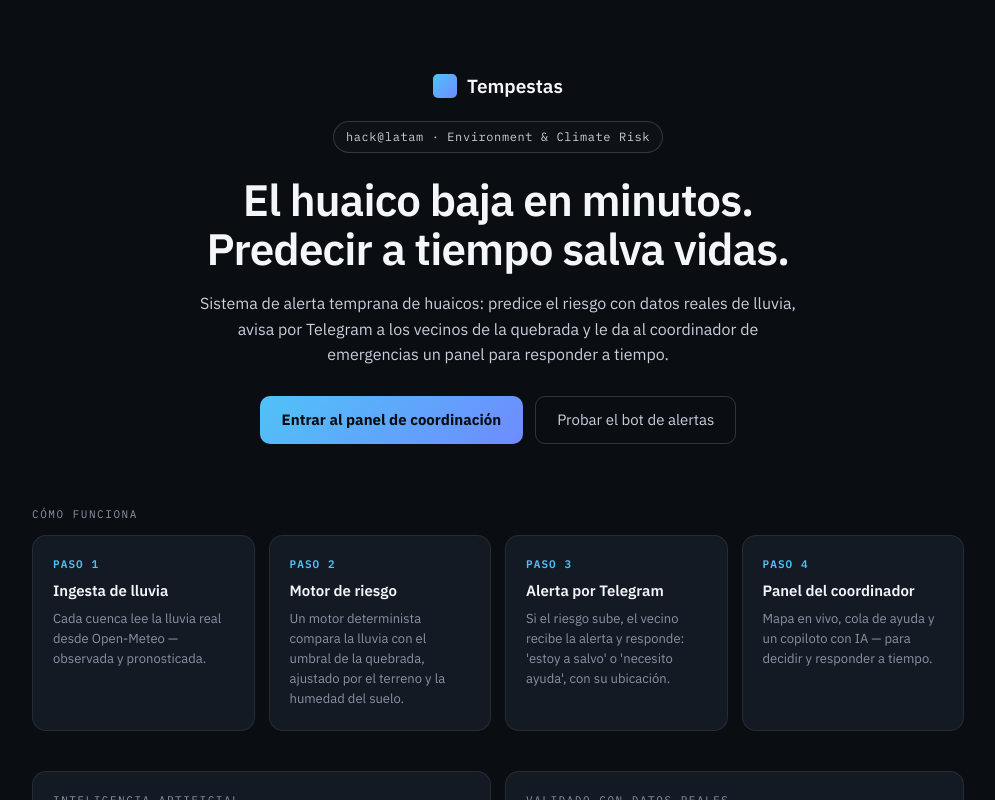
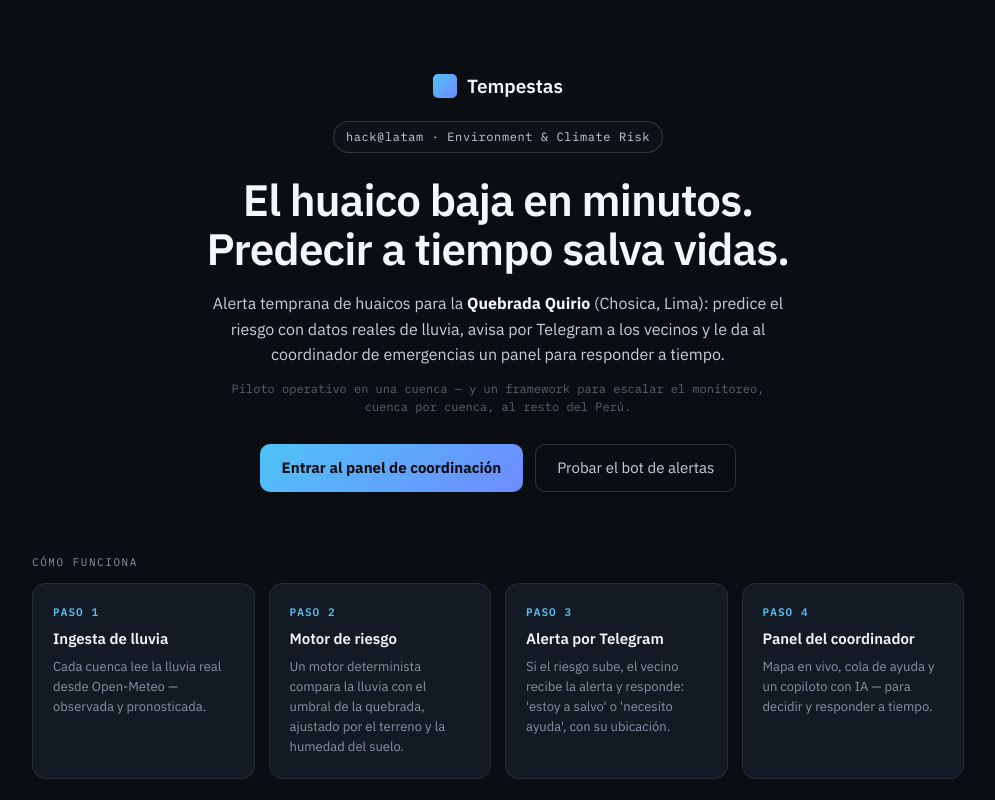
Before and after one commit to paul0610/hackaton-indies-prediccion-huaicos, a Next.js app: page / in a window 1280 px wide. Shown: the top 800 px of the page, without its empty margins (142-1137 px from the left). Built offline with nearby package versions, Linux system fonts and the light colour scheme.

Commit message:
Landing: alcance explicito (cuenca Quirio) y framing de framework

```diff
--- a/app/page.tsx
+++ b/app/page.tsx
@@ -55,9 +55,14 @@ export default function Home() {
         </h1>
 
         <p className="lp-lead">
-          Sistema de alerta temprana de huaicos: predice el riesgo con datos
-          reales de lluvia, avisa por Telegram a los vecinos de la quebrada y le
-          da al coordinador de emergencias un panel para responder a tiempo.
+          Alerta temprana de huaicos para la <b>Quebrada Quirio</b> (Chosica,
+          Lima): predice el riesgo con datos reales de lluvia, avisa por
+          Telegram a los vecinos y le da al coordinador de emergencias un panel
+          para responder a tiempo.
+        </p>
+        <p className="lp-scope">
+          Piloto operativo en una cuenca — y un framework para escalar el
+          monitoreo, cuenca por cuenca, al resto del Perú.
         </p>
 
         <div className="lp-actions">
--- a/app/panel/panel.css
+++ b/app/panel/panel.css
@@ -372,6 +372,11 @@
   font-size: 16px; color: var(--ink-1); line-height: 1.6;
   margin: 18px 0 0; max-width: 600px;
 }
+.lp-lead b { color: var(--ink-0); }
+.lp-scope {
+  font-family: var(--font-mono); font-size: 12px; color: var(--ink-3);
+  margin: 12px 0 0; max-width: 560px; line-height: 1.5;
+}
 .lp-actions {
   display: flex; gap: 12px; margin-top: 28px;
   flex-wrap: wrap; justify-content: center;
```
